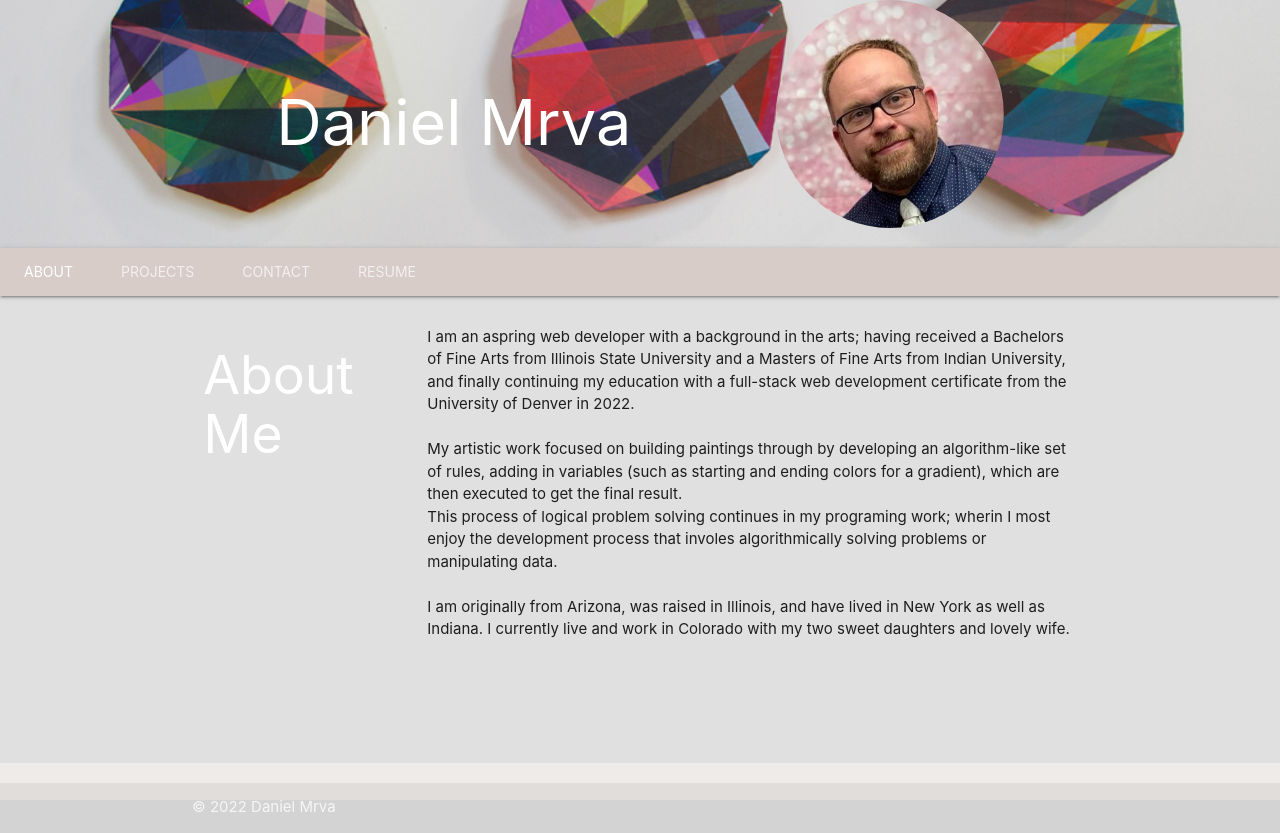
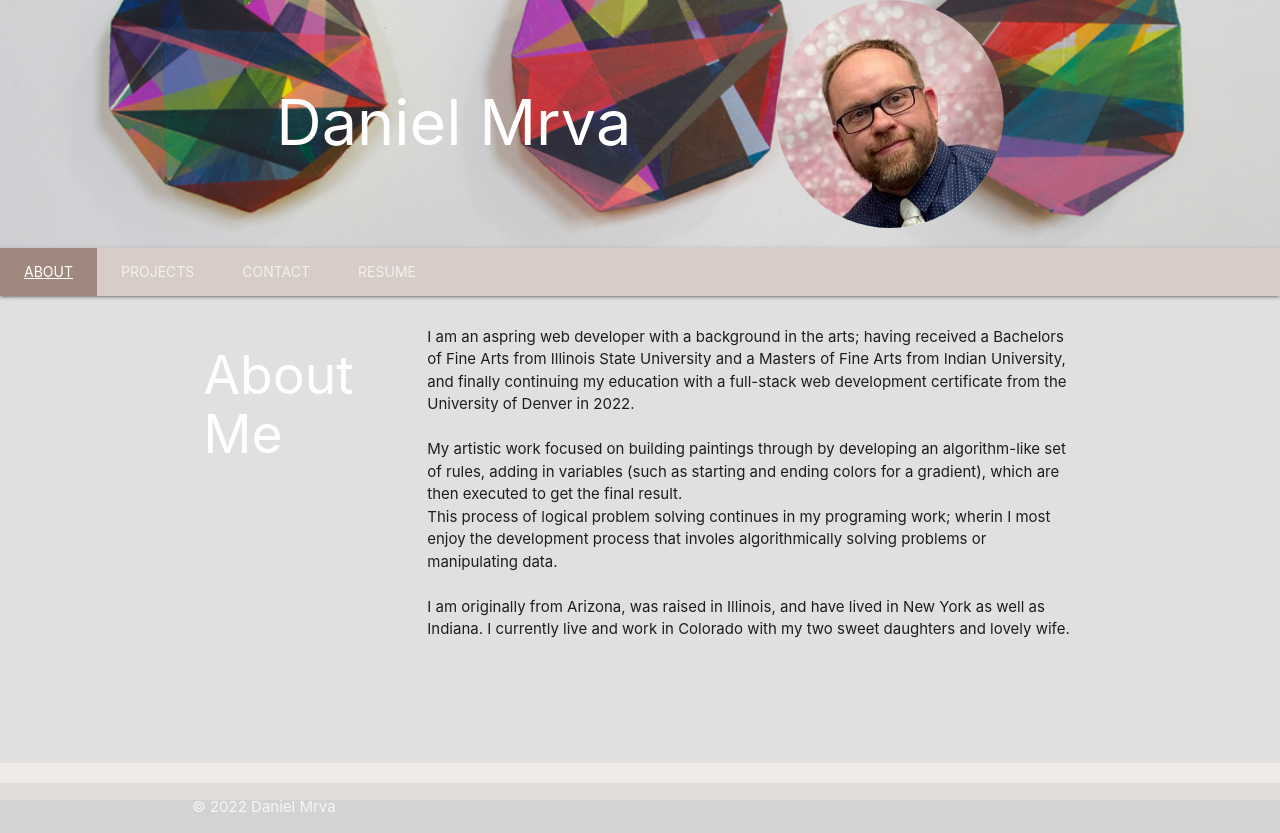
Before and after one commit to DanielMrva/DanielMrva_Portfolio_Reactionary, a React (Create React App) app: page / in a window 1280 px wide. Built offline with nearby package versions, Linux system fonts and the light colour scheme.

Commit message:
minor style tweaks in the navbar

```diff
--- a/src/App.css
+++ b/src/App.css
@@ -45,6 +45,11 @@ p {
 
 li {
   font-size: var(--size-400);
+}
+
+li .active {
+  text-decoration: underline !important;
+  background-color: #a1887f  !important;
 }
 
 #page-container {
--- a/src/components/pages/cards/projectCard.js
+++ b/src/components/pages/cards/projectCard.js
@@ -9,9 +9,9 @@ function ProjectCard(props) {
             </div>
             <div className="card-content teal lighten-5">
                 <span className="card-title activator grey-text text-darken-4">{props.name}<i className="material-icons right">more_vert</i></span>
-                <a href={props.git}>Repository</a>
+                <a href={props.git} target='_blank' rel="noreferrer">Repository</a>
                 <br></br>
-                <a href={props.dep}>Deployed</a>
+                <a href={props.dep} target='_blank' rel="noreferrer">Deployed</a>
             </div>
             <div className="card-reveal">
                 <span className="card-title grey-text text-darken-4 ">{props.name}<i class="material-icons right">close</i></span>
@@ -23,26 +23,3 @@ function ProjectCard(props) {
 }
 
 export default ProjectCard;
-
-//previous card version:
-
-// function ProjectCard(props) {
-//     return (
-
-//             <div className="col s12 m6">
-//                 <div className="card " key={props.id}>
-//                     <div className="card-image">
-//                         <img src={props.image} alt="" className="card-img"/>
-//                         <span className="card-title">{props.name}</span>
-//                     </div>
-//                     <div className="card-content">
-//                         <p>{props.desc}</p>
-//                     </div>
-//                     <div className="card-action">
-//                         <a href={props.git}>Repository</a>
-//                         <a href={props.dep}>Deployed</a>
-//                     </div>
-//                 </div>
-//             </div>
-//             )
-// }
```
